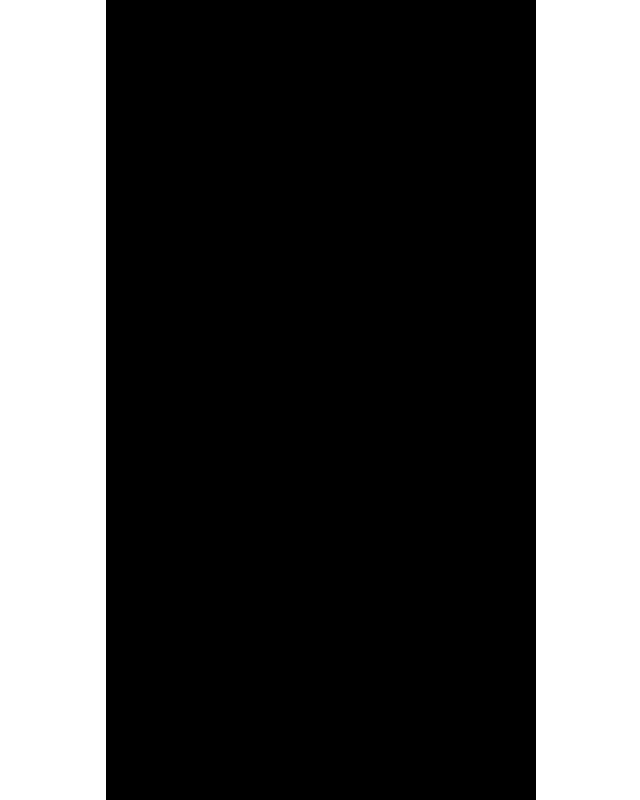
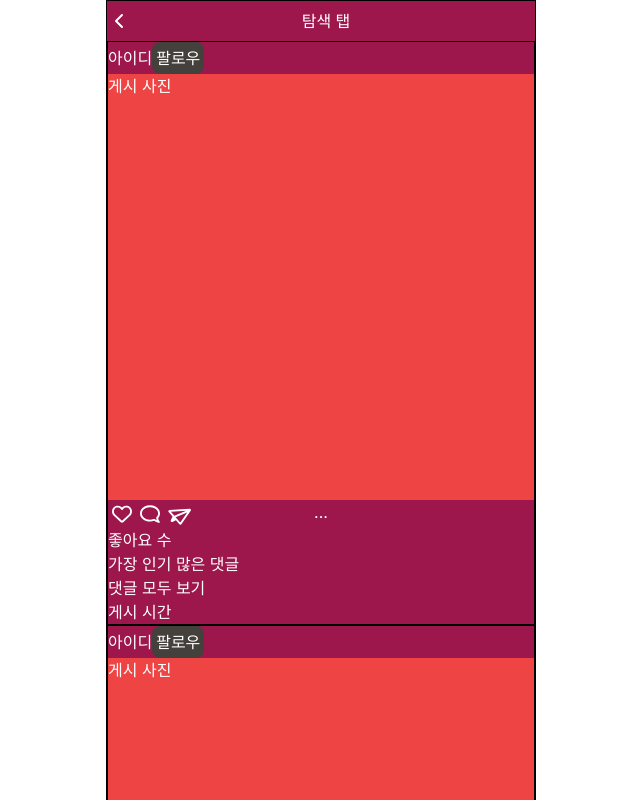
Before and after one commit to a3magic3pocket/copystagram-frontend, a Next.js app: page /search/detail in a window 1280 px wide. Before the commit this address had no page. Shown: the top 800 px of the page, without its empty margins (319-959 px from the left). Built offline with nearby package versions, Linux system fonts and the light colour scheme.

Commit message:
Design the search detail page roughly.
Move the main page to the search main page.

```diff
--- a/src/app/layout.tsx
+++ b/src/app/layout.tsx
@@ -19,7 +19,7 @@
     <html lang="en">
       <body className={inter.className}>
         <div className="flex justify-center items-center">
-          <div className="flex main-content-wrap bg-black border border-black border-solid">
+          <div className="flex main-content-wrap bg-pink-800 border border-black border-solid">
             {children}
           </div>
         </div>
--- a/src/app/page.tsx
+++ b/src/app/page.tsx
@@ -2,28 +2,5 @@
 import { FontAwesomeIcon } from "@fortawesome/react-fontawesome";
 
 export default function Page() {
-  return (
-    <div className="flex flex-col w-screen h-full">
-      <div className="flex w-full justify-center items-center border border-black border-solid relative">
-        <FontAwesomeIcon
-          icon={faMagnifyingGlass}
-          size={"sm"}
-          className="absolute left-0 ml-7 text-stone-500"
-        />
-        <input
-          type="text"
-          placeholder="검색"
-          className="flex w-full mx-5 my-1 p-1 pl-7 rounded-lg bg-stone-700 placeholder:text-stone-500"
-        />
-      </div>
-
-      <div className="flex justify-start items-center flex-wrap">
-        {[...Array(100)].map((_, i) => {
-          return (
-            <div className="flex w-[calc(100%/3)] aspect-square border border-black border-solid bg-red-500"></div>
-          );
-        })}
-      </div>
-    </div>
-  );
+  return <div>main</div>;
 }
--- /dev/null
+++ b/src/app/search/detail/page.tsx
@@ -0,0 +1,20 @@
+import Post from "@/component/post";
+import { faChevronLeft } from "@fortawesome/free-solid-svg-icons/faChevronLeft";
+import { FontAwesomeIcon } from "@fortawesome/react-fontawesome";
+
+export default function Page() {
+  return (
+    <div className="flex flex-col w-full h-full">
+      <div className="grid grid-flow-col justify-stretch align-items p-2">
+        <div className="flex justify-start">
+          <FontAwesomeIcon icon={faChevronLeft} className="flex self-center" />
+        </div>
+        <div className="flex justify-center">탐색 탭</div>
+        <div className="flex"></div>
+      </div>
+      {[...Array(3)].map((_, i) => {
+        return <Post />;
+      })}
+    </div>
+  );
+}
--- /dev/null
+++ b/src/app/search/page.tsx
@@ -0,0 +1,29 @@
+import { faMagnifyingGlass } from "@fortawesome/free-solid-svg-icons";
+import { FontAwesomeIcon } from "@fortawesome/react-fontawesome";
+
+export default function Page() {
+  return (
+    <div className="flex flex-col w-full h-full">
+      <div className="flex w-full justify-center items-center border border-black border-solid relative">
+        <FontAwesomeIcon
+          icon={faMagnifyingGlass}
+          size={"sm"}
+          className="absolute left-0 ml-7 text-stone-500"
+        />
+        <input
+          type="text"
+          placeholder="검색"
+          className="flex w-full mx-5 my-1 p-1 pl-7 rounded-lg bg-stone-700 placeholder:text-stone-500"
+        />
+      </div>
+
+      <div className="flex justify-start items-center flex-wrap">
+        {[...Array(100)].map((_, i) => {
+          return (
+            <div className="flex w-[calc(100%/3)] aspect-square border border-black border-solid bg-red-500"></div>
+          );
+        })}
+      </div>
+    </div>
+  );
+}
--- /dev/null
+++ b/src/component/post.tsx
@@ -0,0 +1,47 @@
+import {
+  faComment,
+  faHeart,
+  faPaperPlane,
+} from "@fortawesome/free-regular-svg-icons";
+import { FontAwesomeIcon } from "@fortawesome/react-fontawesome";
+
+export default function Post() {
+  return (
+    <div className="flex flex-col w-full h-full border border-black border-solid">
+      <div className="flex flex-row w-full justify-between items-center">
+        <div className="flex items-center">
+          <div className="flex w-8 m-2 aspect-square rounded-full bg-yellow-500"></div>
+          <div className="flex">아이디</div>
+        </div>
+        <div className="flex items-center">
+          <button className="flex mr-2 rounded-lg bg-stone-700 p-1 px-3">
+            팔로우
+          </button>
+        </div>
+      </div>
+      <div className="flex w-full aspect-square bg-red-500">게시 사진</div>
+      <div className="flex flex-row justify-stretch align-items">
+        <div className="flex flex-row w-[calc(100%/3)]">
+          <FontAwesomeIcon icon={faHeart} size="lg" className="p-1" />
+          <FontAwesomeIcon icon={faComment} size="lg" flip="horizontal" className="p-1" />
+          <FontAwesomeIcon
+            icon={faPaperPlane}
+            size="lg"
+            transform={{ rotate: 26 }}
+            className="p-1"
+          />
+        </div>
+        <div className="flex w-[calc(100%/3)] justify-center align-items">
+          ...
+        </div>
+        <div className="flex w-[calc(100%/3)]"></div>
+      </div>
+      <div className="flex flex-col">
+        <div className="flex">좋아요 수</div>
+        <div className="flex">가장 인기 많은 댓글</div>
+        <div className="flex">댓글 모두 보기</div>
+        <div className="flex">게시 시간</div>
+      </div>
+    </div>
+  );
+}
```
